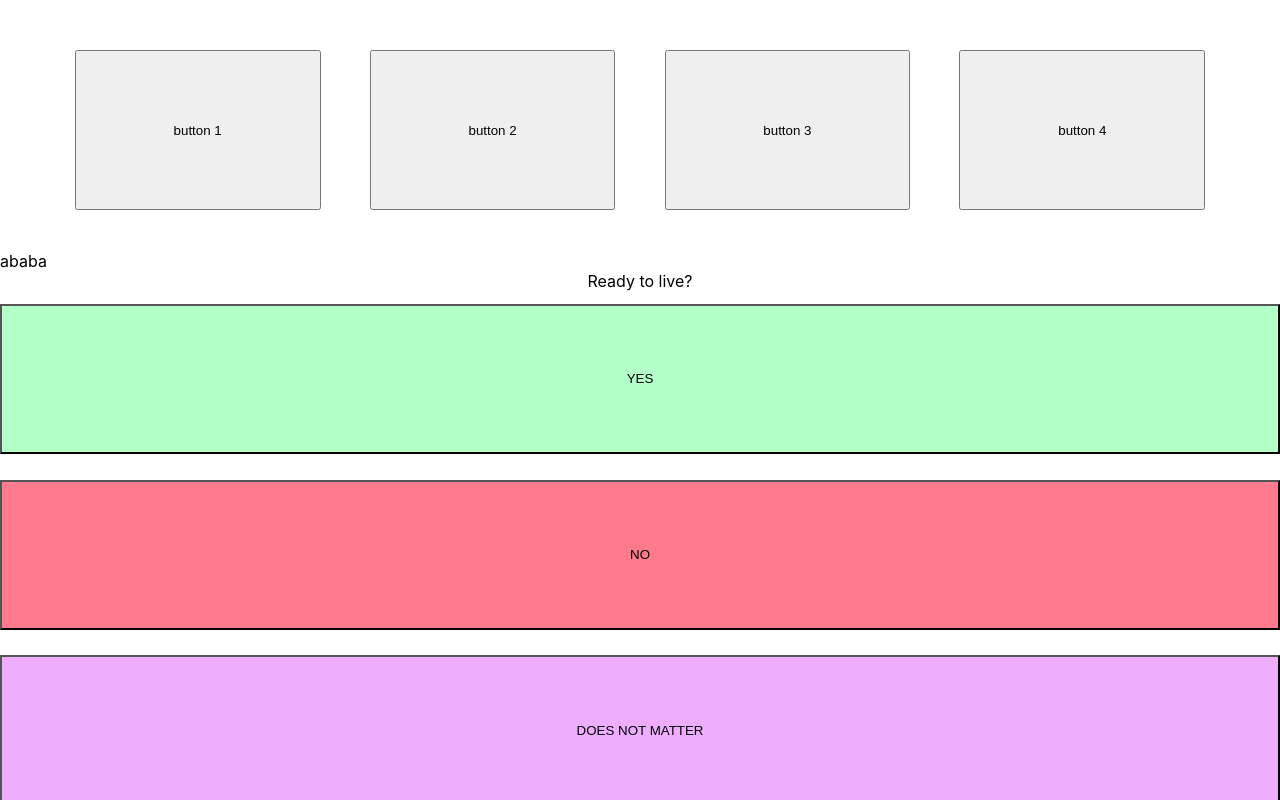
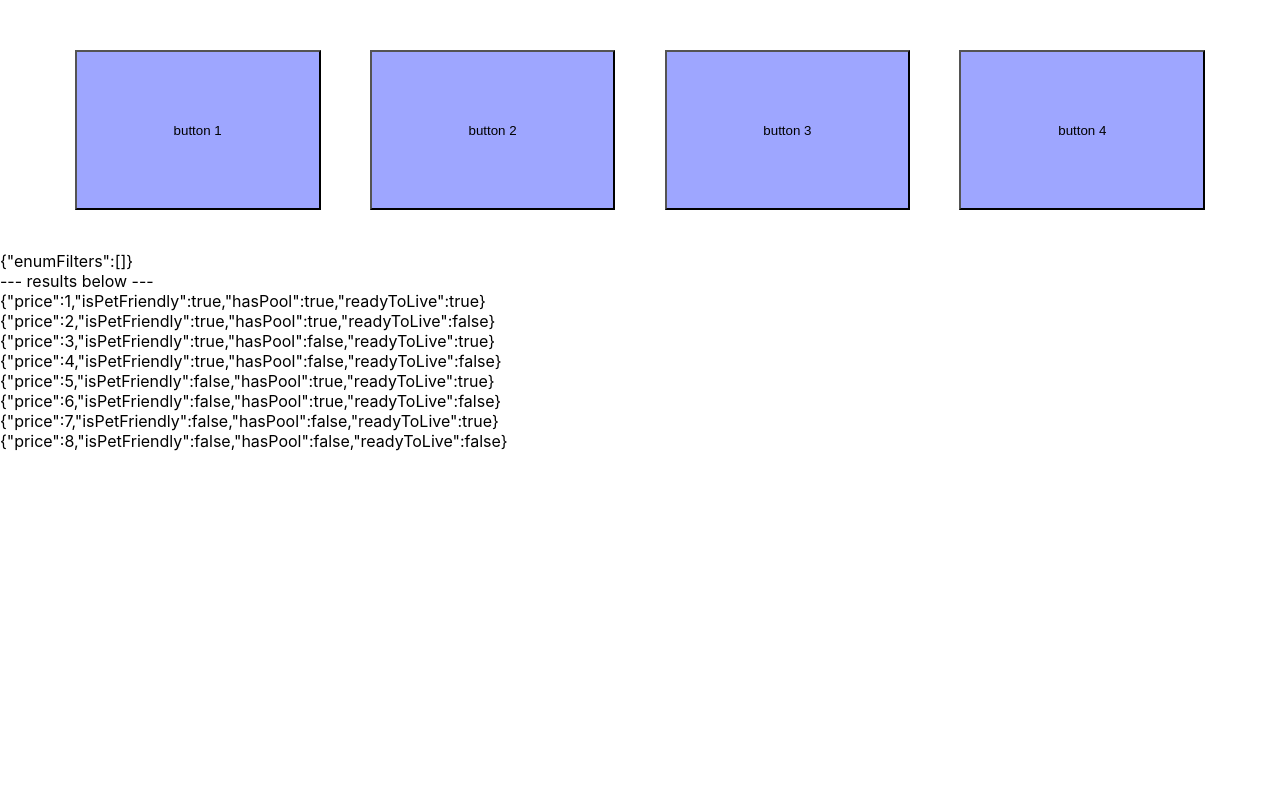
Before and after one commit to Maschroeder1/ihc, a React (Create React App) app in the folder frontend/: page / in a window 1280 px wide. Shown: the top 800 px of the page. Built offline with nearby package versions, Linux system fonts and the light colour scheme; the HTML template or start-up script is replaced by a standard one.

Commit message:
better tieredbutton buttons

```diff
--- a/frontend/src/App.js
+++ b/frontend/src/App.js
@@ -8,7 +8,7 @@ class App extends Component {
 
   state = {
     lastSelected: 0,
-    apiRequest: {},
+    apiRequest: { enumFilters: [] },
     lastClickUpdatedSelected: false
   }
 
@@ -30,8 +30,29 @@ class App extends Component {
     this.setState({ lastSelected: lastSelected, apiRequest: apiRequest, lastClickUpdatedSelected: lastClickUpdatedSelected })
   }
 
-  tieredButtonFunction = (innerIndex, selectedValue, filterName) => {
-    console.log("idk")
+  tieredButtonFunction = (innerIndex, selectedValues) => {
+    let lastSelected = this.state.lastSelected
+    let lastClickUpdatedSelected = false
+    if (innerIndex >= lastSelected) {
+        lastSelected = innerIndex + 1
+        lastClickUpdatedSelected = true
+    }
+
+    let shouldRemove = (arr, target) => target.every(v => arr.includes(v));
+
+    let apiRequestCopy = {...this.state.apiRequest}
+    let enumFilters = apiRequestCopy.enumFilters
+
+    if (shouldRemove(enumFilters, selectedValues)) {
+      enumFilters = enumFilters.filter((a) => !selectedValues.includes(a))
+    } else {
+      enumFilters.push(...selectedValues)
+      enumFilters = [...new Set(enumFilters)]
+    }
+
+    apiRequestCopy['enumFilters'] = enumFilters
+
+    this.setState({ lastSelected: lastSelected, apiRequest: apiRequestCopy, lastClickUpdatedSelected: lastClickUpdatedSelected })
   }
 
   componentDidUpdate () {
@@ -42,15 +63,16 @@ class App extends Component {
 
   render() {
     let buttons = [
-      <SimpleButton text="Ready to live?" filterName="READY_TO_LIVE" id={0} key={0} fatherStateFunction={this.simpleButtonFunction} fatherId={this.state.lastSelected} updateStateJSON={this.updateStateJSON} />,
-      <SimpleButton text="Pet friendly?" filterName="PET_FRIENDLY" id={1} key={1} fatherStateFunction={this.simpleButtonFunction} fatherId={this.state.lastSelected} updateStateJSON={this.updateStateJSON} />,
-      <SimpleButton text="Has a pool?" filterName="POOL" id={2} key={2} fatherStateFunction={this.simpleButtonFunction} fatherId={this.state.lastSelected} updateStateJSON={this.updateStateJSON} />
+      <TieredButtonController text="Ready to live?" filterName="READY_TO_LIVE" id={0} key={0} fatherStateFunction={this.tieredButtonFunction} fatherId={this.state.lastSelected} updateStateJSON={this.updateStateJSON} />,
+      <SimpleButton text="Ready to live?" filterName="READY_TO_LIVE" id={1} key={1} fatherStateFunction={this.simpleButtonFunction} fatherId={this.state.lastSelected} updateStateJSON={this.updateStateJSON} />,
+      <SimpleButton text="Pet friendly?" filterName="PET_FRIENDLY" id={2} key={2} fatherStateFunction={this.simpleButtonFunction} fatherId={this.state.lastSelected} updateStateJSON={this.updateStateJSON} />,
+      <SimpleButton text="Has a pool?" filterName="POOL" id={3} key={3} fatherStateFunction={this.simpleButtonFunction} fatherId={this.state.lastSelected} updateStateJSON={this.updateStateJSON} />,
+      <TieredButtonController text="Ready to live?" filterName="READY_TO_LIVE" id={4} key={4} fatherStateFunction={this.tieredButtonFunction} fatherId={this.state.lastSelected} updateStateJSON={this.updateStateJSON} />
     ]
 
     let req = <ApiRequest apiRequest={this.state.apiRequest} />
 
     return (<>
-      <div><TieredButtonController text="Ready to live?" filterName="READY_TO_LIVE" id={-1} key={-1} fatherStateFunction={this.tieredButtonFunction} fatherId={this.state.lastSelected} updateStateJSON={this.updateStateJSON}/></div>
       <div>{buttons}</div>
       <div ref={this.messagesEndRef} />
       <div>{req}</div>
--- a/frontend/src/TieredButtonButton.js
+++ b/frontend/src/TieredButtonButton.js
@@ -16,17 +16,58 @@ export default class TieredButtonButton extends React.Component {
     }
 
     click() {
-        let newValue = this.state.value === null ? this.state.filterName : null
-        this.setState({ value: newValue })
+        if (this.isParent()) {
+            this.flipAllChildren()
+        } else {
+            this.flipChild()
+        }
+    }
 
-        let visibleChildren = newValue === null ? [] : this.state.children
-        this.state.parentVisibleFunction(this.state.filterName, visibleChildren)
+    isParent() {
+        return this.state.children.length > 0
+    }
+
+    flipAllChildren() {
+        if (this.state.value === null) {
+            this.setState({ value: this.state.filterName })
+            this.state.parentVisibleFunction(this.state.children, [])
+        } else {
+            this.setState({ value: null })
+            this.state.parentVisibleFunction([], this.state.children)
+        }
+    }
+
+    flipChild() {
+        let value = this.state.value === null ? this.state.filterName : null
+        this.setState({ value: value })
+        this.state.parentVisibleFunction(this.state.filterName, null)
     }
 
     render() {
+        let strong_color = "#0015ff"
+        let light_color = "#9ea6ff"
+        let currentColor
+        let opositeColor
+
+        if (this.state.value === null) {
+            currentColor = light_color
+            opositeColor = strong_color
+        } else {
+            currentColor = strong_color
+            opositeColor = light_color
+        }
+
+        if (!this.isParent()) {
+            let temp = currentColor
+            currentColor = opositeColor
+            opositeColor = temp
+        }
+
         return <button
+                    onMouseOver={event => event.target.style.background = opositeColor}
+                    onMouseOut={event => event.target.style.background = currentColor}
                     onClick={() => this.click()}
-                    style={{ "height": "80%", width: "20%", "margin": "2%", "marginRight": "2%" }}>
+                    style={{ "background": currentColor, "height": "80%", width: "20%", "margin": "2%", "marginRight": "2%" }}>
                 { this.state.text }
             </button>
     }
--- a/frontend/src/TieredButtonController.js
+++ b/frontend/src/TieredButtonController.js
@@ -13,7 +13,7 @@ export default class TieredButtonController extends React.Component {
             fatherStateFunction: props.fatherStateFunction,
             apiRequest: props.apiRequest,
             parentButtons: props.buttons,
-            childrenButtons: {}
+            childrenButtons: []
         }
     }
 
@@ -23,65 +23,66 @@ export default class TieredButtonController extends React.Component {
 
     gridItems(buttons) {
         let a = [
-            <TieredButtonButton text="child 1" filterName="TEMP4" parentVisibleFunction={() => {console.log("child 1")}} key="TEMP4" />,
-            <TieredButtonButton text="child 2" filterName="TEMP5" parentVisibleFunction={() => {console.log("child 2")}} key="TEMP5" />
+            <TieredButtonButton text="child 1" filterName={"" + this.state.id + "TEMP4"} parentVisibleFunction={this.somethingFilterFunction} key="TEMP4" children={[]} />,
+            <TieredButtonButton text="child 2" filterName={"" + this.state.id + "TEMP5"} parentVisibleFunction={this.somethingFilterFunction} key="TEMP5" children={[]} />
         ]
         let b = [
-            <TieredButtonButton text="child 3" filterName="TEMP6" parentVisibleFunction={() => {console.log("child 3")}} key="TEMP6" />,
-            <TieredButtonButton text="child 4" filterName="TEMP7" parentVisibleFunction={() => {console.log("child 4")}} key="TEMP7" />
+            <TieredButtonButton text="child 3" filterName={"" + this.state.id + "TEMP6"} parentVisibleFunction={this.somethingFilterFunction} key="TEMP6" children={[]} />,
+            <TieredButtonButton text="child 4" filterName={"" + this.state.id + "TEMP7"} parentVisibleFunction={this.somethingFilterFunction} key="TEMP7" children={[]} />
         ]
         let c = [
-            <TieredButtonButton text="child 5" filterName="TEMP8" parentVisibleFunction={() => {console.log("child 5")}} key="TEMP8" />,
-            <TieredButtonButton text="child 6" filterName="TEMP9" parentVisibleFunction={() => {console.log("child 6")}} key="TEMP9" />
+            <TieredButtonButton text="child 5" filterName={"" + this.state.id + "TEMP8"} parentVisibleFunction={this.somethingFilterFunction} key="TEMP8" children={[]} />,
+            <TieredButtonButton text="child 6" filterName={"" + this.state.id + "TEMP9"} parentVisibleFunction={this.somethingFilterFunction} key="TEMP9" children={[]} />
         ]
         let d = [
-            <TieredButtonButton text="child 7" filterName="TEMP10" parentVisibleFunction={() => {console.log("child 7")}} key="TEMP10" />,
-            <TieredButtonButton text="child 8" filterName="TEMP11" parentVisibleFunction={() => {console.log("child 8")}} key="TEMP11" />
+            <TieredButtonButton text="child 7" filterName={"" + this.state.id + "TEMP10"} parentVisibleFunction={this.somethingFilterFunction} key="TEMP10" children={[]} />,
+            <TieredButtonButton text="child 8" filterName={"" + this.state.id + "TEMP11"} parentVisibleFunction={this.somethingFilterFunction} key="TEMP11" children={[]} />
         ]
         return (
             <>
                 <section style={{ flexDirection: "row", height: '200px', "margin": "2%", "textAlign": "center"}}>
-                        <TieredButtonButton text="button 1" filterName="TEMP0" parentVisibleFunction={this.modifyVisibleChildren} children={a} />
-                        <TieredButtonButton text="button 2" filterName="TEMP1" parentVisibleFunction={this.modifyVisibleChildren} children={b} />
-                        <TieredButtonButton text="button 3" filterName="TEMP2" parentVisibleFunction={this.modifyVisibleChildren} children={c} />
-                        <TieredButtonButton text="button 4" filterName="TEMP3" parentVisibleFunction={this.modifyVisibleChildren} children={d} />
+                        <TieredButtonButton text="button 1" filterName="TEMP0" parentVisibleFunction={this.somethingFilterFunction} children={a} />
+                        <TieredButtonButton text="button 2" filterName="TEMP1" parentVisibleFunction={this.somethingFilterFunction} children={b} />
+                        <TieredButtonButton text="button 3" filterName="TEMP2" parentVisibleFunction={this.somethingFilterFunction} children={c} />
+                        <TieredButtonButton text="button 4" filterName="TEMP3" parentVisibleFunction={this.somethingFilterFunction} children={d} />
                 </section>
             </>
         )
     }
 
-    modifyVisibleChildren = (filterName, subButtonChildren) => {
-        let visibleChildren = this.state.childrenButtons
+    // more spaghetti than an italian restaurant
+    somethingFilterFunction = (arg1, arg2) => {
+        if (arg2 !== null) {
 
-        if (subButtonChildren.length === 0) {
-            delete visibleChildren[filterName]
+            this.modifyVisibleChildren(arg1, arg2)
         } else {
-            visibleChildren[filterName] = subButtonChildren
+            this.childFlip(arg1)
         }
+    }
+
+    modifyVisibleChildren = (childrenToAdd, childrenToRemove) => {
+        let visibleChildren = this.state.childrenButtons.map((child) => child)
+        visibleChildren.push(...childrenToAdd)
+
+        visibleChildren = visibleChildren.filter((child) => !childrenToRemove.includes(child))
 
         this.setState({ childrenButtons: visibleChildren })
+        this.state.fatherStateFunction(this.state.id, visibleChildren.map((child) => child.props.filterName))
     }
 
-    getVisibleChildren() {
-        let allChildren = []
-
-        for (let key of Object.keys(this.state.childrenButtons)) {
-            allChildren.push(...this.state.childrenButtons[key])
-        }
-
-        return allChildren
+    childFlip = (filterName) => {
+        this.state.fatherStateFunction(this.state.id, [filterName])
     }
 
     render() {
-        let gridItems = this.gridItems(this.state.buttons)
-
         return (
             <>
-                { gridItems }
-                { this.getVisibleChildren() }
-                {this.isVisible() &&
-                    <div>ababa</div>
-                }
+            {this.isVisible() &&
+                <div> { this.gridItems(this.state.buttons) } </div>
+            }
+            {this.isVisible() &&
+                <div> { this.state.childrenButtons } </div>
+            }
             </>
         )
     }
```
